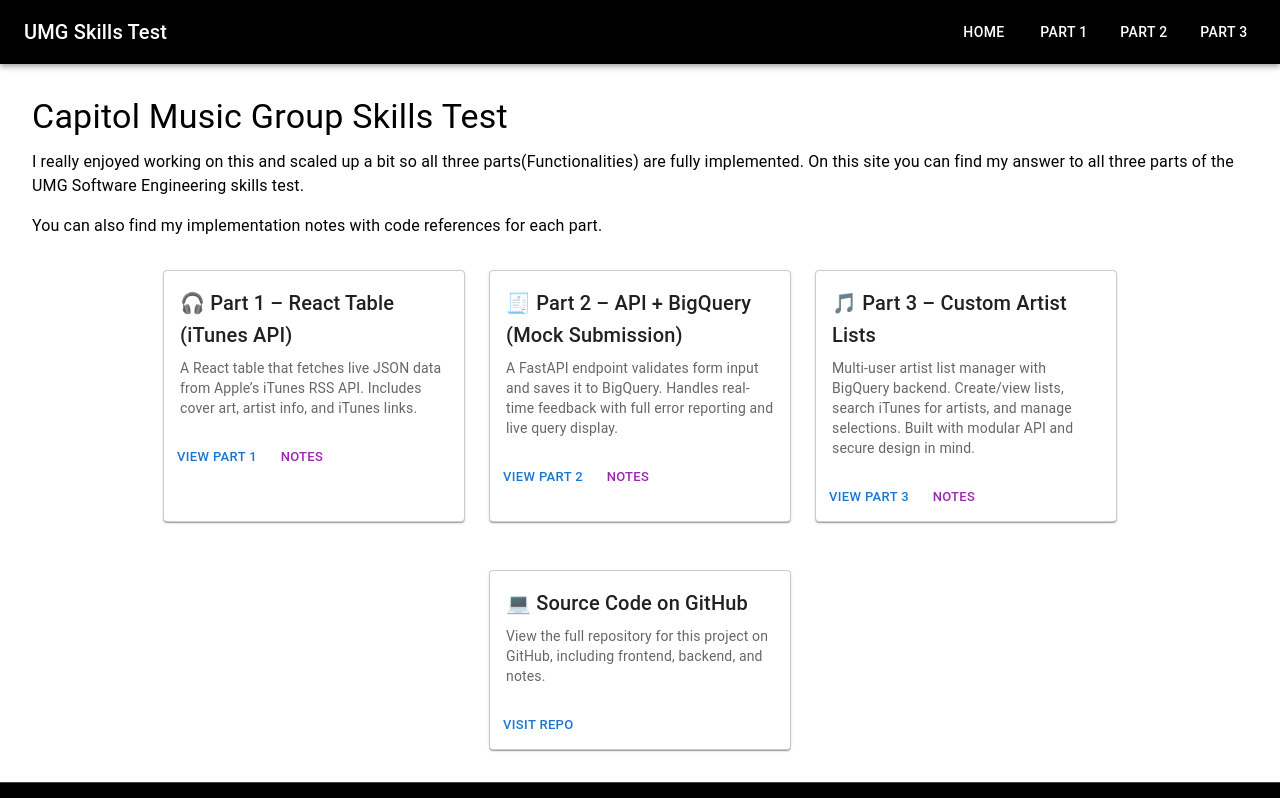
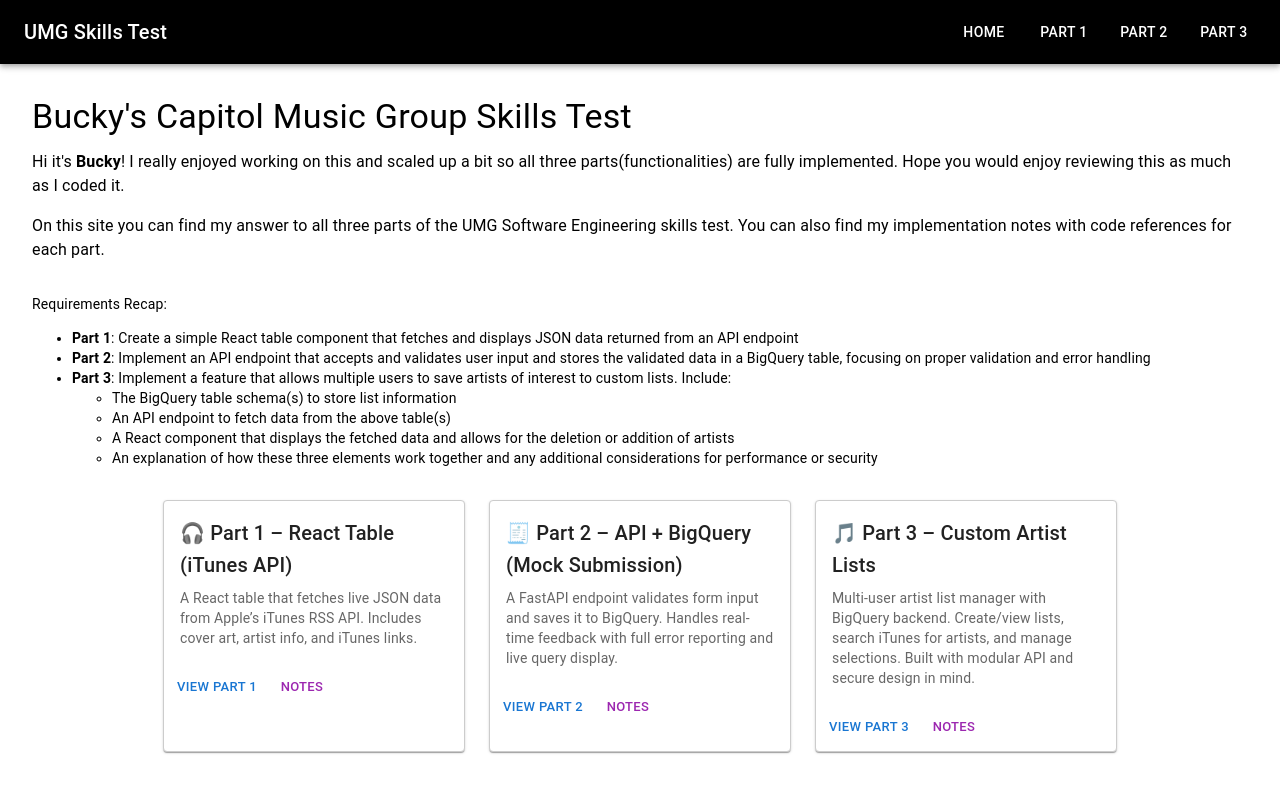
Before and after one commit to Buck0134/umg-skills-test-deploy, a React (Create React App) app in the folder frontend/: page / in a window 1280 px wide. Shown: the top 798 px of the page. Built offline with nearby package versions, Linux system fonts and the light colour scheme.

Commit message:
Update Home.jsx

```diff
--- a/frontend/src/pages/Home.jsx
+++ b/frontend/src/pages/Home.jsx
@@ -5,14 +5,31 @@
   return (
     <Box sx={{ p: 4 }}>
       <Typography variant="h4" gutterBottom>
-        Capitol Music Group Skills Test
+        Bucky's Capitol Music Group Skills Test
       </Typography>
       <Typography variant="body1" sx={{ mb: 2 }}>
-        I really enjoyed working on this and scaled up a bit so all three parts(Functionalities) are fully implemented.
-        On this site you can find my answer to all three parts of the UMG Software Engineering skills test.
+        Hi it's <strong>Bucky</strong>! I really enjoyed working on this and scaled up a bit so all three parts(functionalities) are fully implemented. Hope you would enjoy reviewing this as much as I coded it.
       </Typography>
       <Typography variant="body1" sx={{ mb: 4 }}>
+        On this site you can find my answer to all three parts of the UMG Software Engineering skills test.
         You can also find my implementation notes with code references for each part.
+      </Typography>
+
+      <Typography variant="body2" sx={{ mb: 4 }}>
+        Requirements Recap:
+        <ul>
+          <li><strong>Part 1</strong>: Create a simple React table component that fetches and displays JSON data returned from an API endpoint</li>
+          <li><strong>Part 2</strong>: Implement an API endpoint that accepts and validates user input and stores the validated data in a BigQuery table, focusing on proper validation and error handling</li>
+          <li>
+            <strong>Part 3</strong>: Implement a feature that allows multiple users to save artists of interest to custom lists. Include:
+            <ul>
+              <li>The BigQuery table schema(s) to store list information</li>
+              <li>An API endpoint to fetch data from the above table(s)</li>
+              <li>A React component that displays the fetched data and allows for the deletion or addition of artists</li>
+              <li>An explanation of how these three elements work together and any additional considerations for performance or security</li>
+            </ul>
+          </li>
+        </ul>
       </Typography>
 
       <Box sx={{ display: 'flex', flexDirection: 'row', gap: 3, justifyContent: 'center', flexWrap: 'wrap' }}>
@@ -128,7 +145,7 @@
               💻 Source Code on GitHub
             </Typography>
             <Typography variant="body2" color="text.secondary">
-              View the full repository for this project on GitHub, including frontend, backend, and notes.
+              View the full repository for this project on GitHub, including frontend, backend, and notes. You can also clone the repo and run it on your local machine.
             </Typography>
           </CardContent>
           <CardActions>
```
